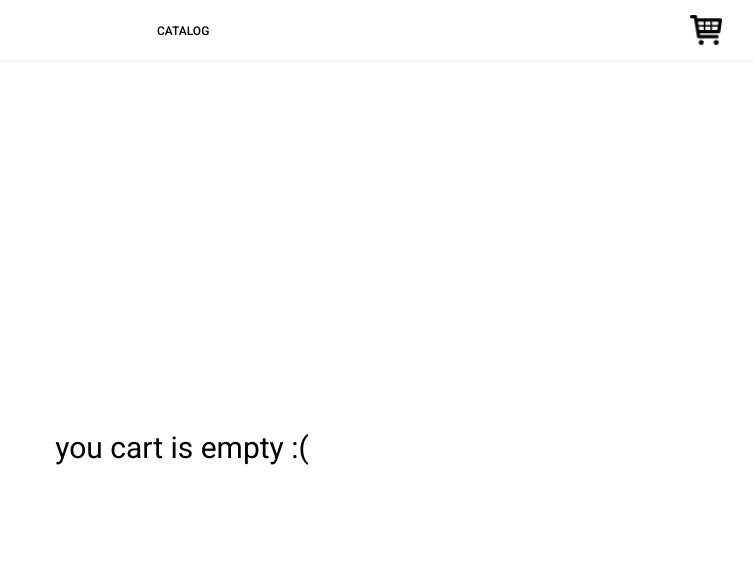
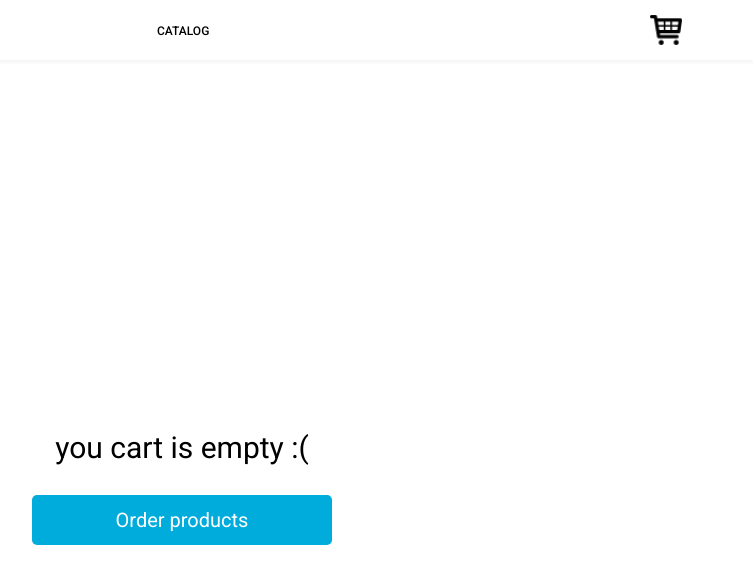
Before and after one commit to ivandeiko97/catalog, a React (Create React App) app: page /#/cart in a window 1280 px wide. Shown: the top 584 px of the page, without its empty margins (458-1211 px from the left). Built offline with nearby package versions, Linux system fonts and the light colour scheme.

Commit message:
'orderproducts'

```diff
--- a/src/components/cart/Cart.css
+++ b/src/components/cart/Cart.css
@@ -28,6 +28,28 @@
   top: 50%;
 }
 
+.cartCatalog_buttonOrder {
+  display: block;
+  line-height: 50px;
+  font-size: 20px;
+  text-align: center;
+  text-decoration: none;
+  color: #fff;
+  background-color: #00ACDC;
+  width: 300px;
+  border-radius: 5px;
+  -webkit-border-radius: 5px;
+  -moz-border-radius: 5px;
+  -ms-border-radius: 5px;
+  -o-border-radius: 5px;
+}
+
+.cartCatalog_buttonOrder:hover {
+  border: 1px solid #00ACDC;
+  background-color: #fff;
+  color: #00ACDC;
+}
+
 @media (max-width: 535px) {
   .cartCatalog_totalPrice {
     justify-content: center;
--- a/src/components/cart/Cart.jsx
+++ b/src/components/cart/Cart.jsx
@@ -1,5 +1,6 @@
 import React from 'react'
 import ProductHandler from '../product/ProductHandler';
+import { NavLink } from 'react-router-dom';
 import './Cart.css'
 
 export default function Cart({ cart, total }) {
@@ -16,7 +17,10 @@ export default function Cart({ cart, total }) {
     )
   }
   return (
-    <p className="cartCatalog_empty"> you cart is empty :(</p>
+    <section className="cartCatalog_empty">
+      <p> you cart is empty :(</p>
+      <NavLink className="cartCatalog_buttonOrder" to="/">Order products</NavLink>
+    </section>
   )
 
 }
--- a/src/components/header/Header.css
+++ b/src/components/header/Header.css
@@ -1,5 +1,4 @@
 .header {
-  display: flex;
   position: sticky;
   top: 0;
   z-index: 999;
@@ -10,6 +9,14 @@
   box-shadow: 0px 2px 4px rgba(0, 0, 0, 0.05);
 }
 
+.header_wrapper {
+  position: relative;
+  display: flex;
+  align-items: center;
+  height: 60px;
+  max-width: 1200px;
+  margin: auto;
+}
 .navigation_list {
   display: flex;
   width: 100%;
--- a/src/components/header/Header.jsx
+++ b/src/components/header/Header.jsx
@@ -5,6 +5,7 @@ import './Header.css'
 export default function Header({ count }) {
   return (
     <header className="header">
+      <div className="header_wrapper">
         <nav className="navigation">
           <ul className="navigation_list">
             <li className="navigation_catalog">
@@ -17,6 +18,7 @@ export default function Header({ count }) {
             </li>
           </ul>
         </nav>
+      </div>
     </header>
   )
 }
--- a/src/components/product/Product.jsx
+++ b/src/components/product/Product.jsx
@@ -11,7 +11,8 @@ export default function Product(props) {
     cartProd,
     buy,
     deleteProduct,
-    changeCount,
+    plusCount,
+    minusCount,
   } = props;
 
   if (cartProd) {
@@ -30,14 +31,14 @@ export default function Product(props) {
           </div>
           <div className="cartProduct_count">
             <button
-              onClick={() => changeCount(id, '+')}
+              onClick={() => plusCount(id)}
               className=" cartProduct_button cartProduct_button__plus"
             >
               +
             </button>
             <span className="cartProduct_displayCount">{count}</span>
             <button
-              onClick={() => changeCount(id, '-')}
+              onClick={() => minusCount(id, '-')}
               disabled={count === 1}
               className="cartProduct_button cartProduct_button__minus"
             >
--- a/src/components/product/ProductHandler.js
+++ b/src/components/product/ProductHandler.js
@@ -1,6 +1,6 @@
 import { connect } from 'react-redux';
 import Product from './Product';
-import { buyAction, deleteAction, changeCountAction } from '../../redux/action';
+import { buyAction, deleteAction, plusCountAction, minusCountAction } from '../../redux/action';
 
 function mapStateToProps(state, ownProps) {
   const { product } = ownProps;
@@ -18,7 +18,8 @@ function mapDispatchToProps(dispatch) {
   return {
     buy: id => dispatch(buyAction(id)),
     deleteProduct: id => dispatch(deleteAction(id)),
-    changeCount: (id, sign) => dispatch(changeCountAction(id, sign))
+    plusCount: (id) => dispatch(plusCountAction(id)),
+    minusCount: (id) => dispatch(minusCountAction(id)),
   }
 };
 
--- a/src/redux/action.js
+++ b/src/redux/action.js
@@ -1,6 +1,7 @@
 export const BUY_PRODUCT = 'BUY_PRODUCT';
 export const DELETE_FROM_CART = 'DELETE_FROM_CART';
-export const CHANGE_COUNT_PRODUCT = 'CHANGE_COUNT_PRODUCT';
+export const PLUS_COUNT_PRODUCT = 'PLUS_COUNT_PRODUCT';
+export const MINUS_COUNT_PRODUCT = 'MINUS_COUNT_PRODUCT'
 
 export function buyAction(id) {
   return {
@@ -16,10 +17,16 @@ export function deleteAction(id) {
   };
 };
 
-export function changeCountAction(id, sign) {
+export function plusCountAction(id) {
   return {
-    type: CHANGE_COUNT_PRODUCT,
+    type: PLUS_COUNT_PRODUCT,
     id,
-    sign,
   }
 }
+
+export function minusCountAction(id) {
+  return {
+    type: MINUS_COUNT_PRODUCT,
+    id,
+  }
+}
--- a/src/redux/reducer.js
+++ b/src/redux/reducer.js
@@ -1,4 +1,4 @@
-import { BUY_PRODUCT, DELETE_FROM_CART, CHANGE_COUNT_PRODUCT } from './action';
+import { BUY_PRODUCT, DELETE_FROM_CART, PLUS_COUNT_PRODUCT, MINUS_COUNT_PRODUCT } from './action';
 
 const initialState = {
   cart: [],
@@ -45,9 +45,9 @@ export default (state = initialState, action) => {
       if (product) {
         product.count++
       } else {
-        let newProduct = products.find(product => product.id === action.id)
-        newProduct.count = 1;
-        newCart.push(newProduct);
+          let newProduct = products.find(product => product.id === action.id)
+          newProduct.count = 1;
+          newCart.push(newProduct);
       }
       return {
         ...state,
@@ -58,27 +58,32 @@ export default (state = initialState, action) => {
         ...state,
         cart: state.cart.filter(product => product.id !== action.id)
       }
-    case CHANGE_COUNT_PRODUCT:
+    case PLUS_COUNT_PRODUCT:
       return {
         ...state,
         cart: state.cart.map(product => {
           if (product.id === action.id) {
             return {
               ...product,
-              count: action.sign === '+'
-              ?
-                product.count + 1
-              :
-                product.count === 1
-                ?
-                  product.count
-                :
-                  product.count - 1,
+              count: product.count + 1,
             };
           };
           return product;
         })
       }
+    case MINUS_COUNT_PRODUCT:
+      return {
+        ...state,
+        cart: state.cart.map(product => {
+          if (product.id === action.id) {
+            return {
+              ...product,
+              count: product.count - 1,
+            };
+          };
+          return product;
+      })
+    }
     default:
       return state;
   };
```
Also changed, not shown: src/components/cart/cart.png (added). Lines whose indentation alone changed are shown as unchanged.
